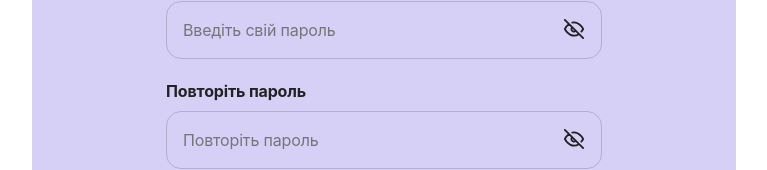
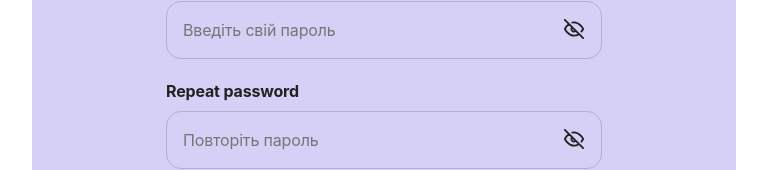
Before and after one commit to PetroMazuryk/water-control-frontend, a React (Vite) app: page /water-control-frontend/register in a window 1280 px wide. Shown: the part 393-563 px from the top of the page, without its empty margins (256-1023 px from the left). Built offline with nearby package versions, Linux system fonts and the light colour scheme; no server answers.

Commit message:
add translation repeat password for registration form

```diff
--- a/src/components/FormRegister/FormRegister.jsx
+++ b/src/components/FormRegister/FormRegister.jsx
@@ -105,7 +105,7 @@ const FormRegister = () => {
           </label>
 
           <label className={css.registerLabel}>
-            <span>Повторіть пароль</span>
+            <span>{t('repeatPassword')}</span>
             <span className={css.registerPassword}>
               <input
                 type={showPasswordRepeat ? 'text' : 'password'}
--- a/src/locales/de/translation.json
+++ b/src/locales/de/translation.json
@@ -8,6 +8,7 @@
   "logIn": "Einloggen",
 
   "registration": "Anmeldung",
+  "repeatPassword": "Passwort wiederholen",
 
   "placeholderEmail": "Geben Sie Ihre E-Mail ein",
   "password": "Passwort",
--- a/src/locales/en/translation.json
+++ b/src/locales/en/translation.json
@@ -8,6 +8,7 @@
   "logIn": "LogIn",
 
   "registration": "Registration",
+  "repeatPassword": "Repeat password",
 
   "placeholderEmail": "Enter your email",
   "password": "Password",
--- a/src/locales/uk/translation.json
+++ b/src/locales/uk/translation.json
@@ -8,6 +8,7 @@
   "logIn": "Увійти",
 
   "registration": "Реєстрація",
+  "repeatPassword": "Повторіть пароль",
 
   "placeholderEmail": "Введіть свою пошту",
   "password": "Пароль",
```
